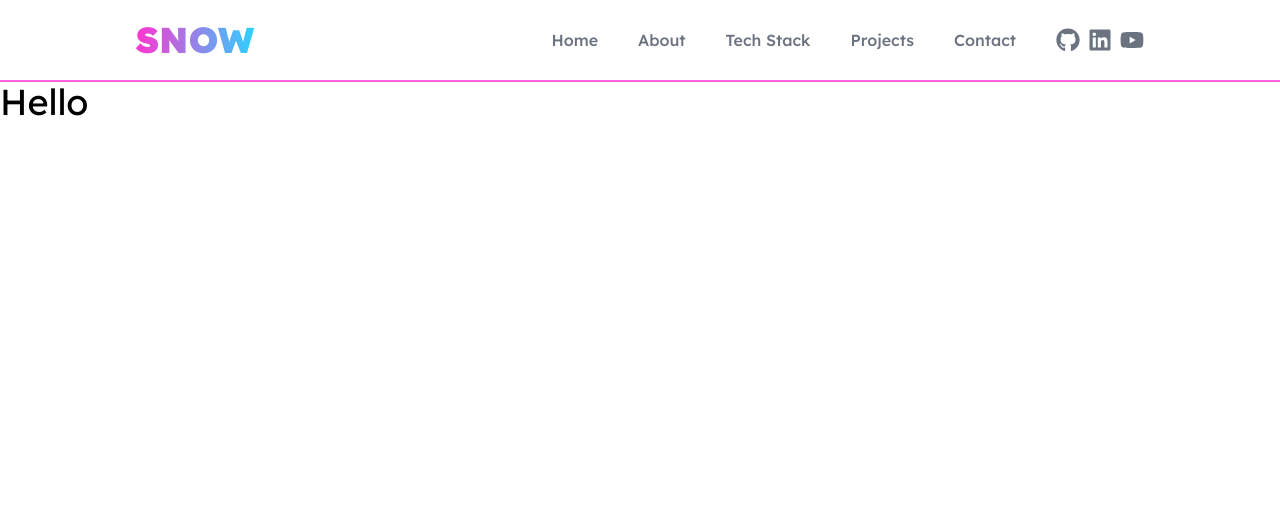
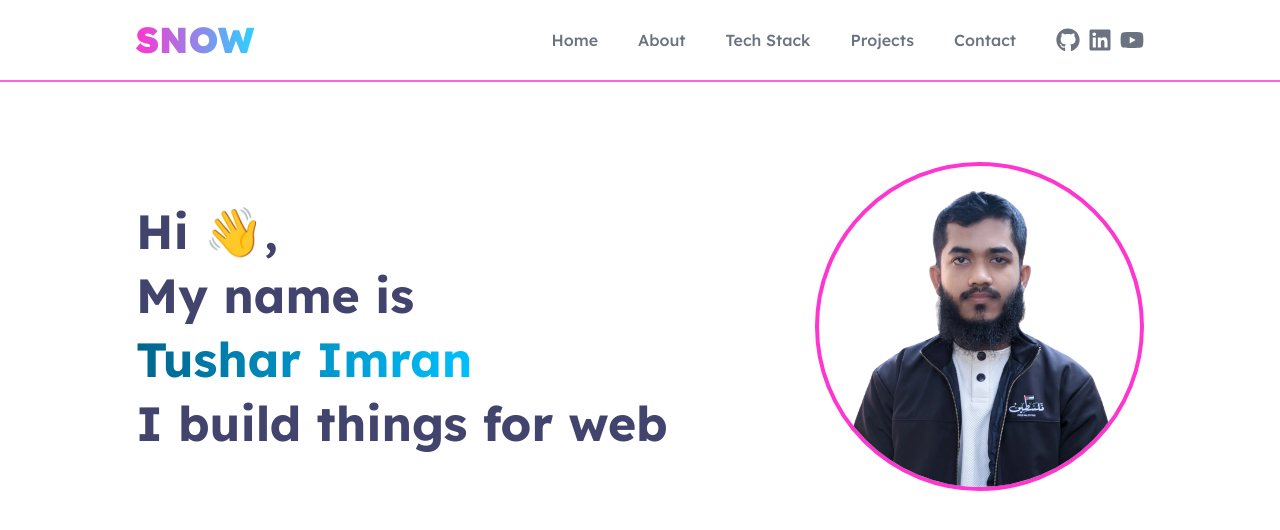
Before and after one commit to tushar-454/nextjs-portfolio, a Next.js app: page / in a window 1280 px wide. Shown: the top 530 px of the page. Built offline with nearby package versions, Linux system fonts and the light colour scheme.

Commit message:
Add Banner component to Home page and update Tailwind CSS configuration

```diff
--- a/src/app/page.tsx
+++ b/src/app/page.tsx
@@ -1,3 +1,9 @@
+import Banner from '@/components/banner/Banner';
+
 export default function Home() {
-  return <main className='text-4xl'>Hello</main>;
+  return (
+    <main>
+      <Banner />
+    </main>
+  );
 }
--- /dev/null
+++ b/src/components/banner/Banner.tsx
@@ -0,0 +1,32 @@
+import picture from '@/assets/picture.webp';
+import Image from 'next/image';
+import Container from '../shared/Container';
+
+const Banner = () => {
+  return (
+    <section>
+      <Container>
+        <div className='flex flex-col-reverse items-center justify-between gap-5 py-20 md:flex-row'>
+          <div className='w-full md:w-2/3'>
+            <h1 className='text-east-bay-900 xss:text-5xl xss:leading-[4rem] text-4xl font-bold leading-[3rem]'>
+              Hi 👋, <br /> My name is <br />{' '}
+              <span className='bg-gradient-to-l from-picton-blue-500 to-picton-blue-800 bg-clip-text text-transparent'>
+                Tushar Imran
+              </span>{' '}
+              <br /> I build things for web
+            </h1>
+          </div>
+          <div className='mx-auto flex justify-center md:w-1/3'>
+            <Image
+              src={picture}
+              alt='main picture'
+              className='w-96 rounded-full border-4 border-picton-pink-500 md:w-auto'
+            />
+          </div>
+        </div>
+      </Container>
+    </section>
+  );
+};
+
+export default Banner;
--- a/tailwind.config.ts
+++ b/tailwind.config.ts
@@ -8,6 +8,16 @@ const config: Config = {
   ],
   theme: {
     extend: {
+      screens: {
+        xsss: '320px',
+        xss: '375px',
+        xs: '425px',
+        sm: '640px',
+        md: '768px',
+        lg: '1024px',
+        xl: '1280px',
+        '2xl': '1536px',
+      },
       colors: {
         'picton-blue': {
           '50': '#effaff',
@@ -35,6 +45,19 @@ const config: Config = {
           '900': '#8f0c65',
           '950': '#58003a',
         },
+        'east-bay': {
+          '50': '#f4f6fa',
+          '100': '#e6e9f3',
+          '200': '#d2d8eb',
+          '300': '#b3bedd',
+          '400': '#8f9dcb',
+          '500': '#7480bd',
+          '600': '#626aaf',
+          '700': '#56599f',
+          '800': '#4a4c83',
+          '900': '#42446e',
+          '950': '#2a2a41',
+        },
       },
     },
   },
```
Also changed, not shown: src/assets/picture.webp (added).
